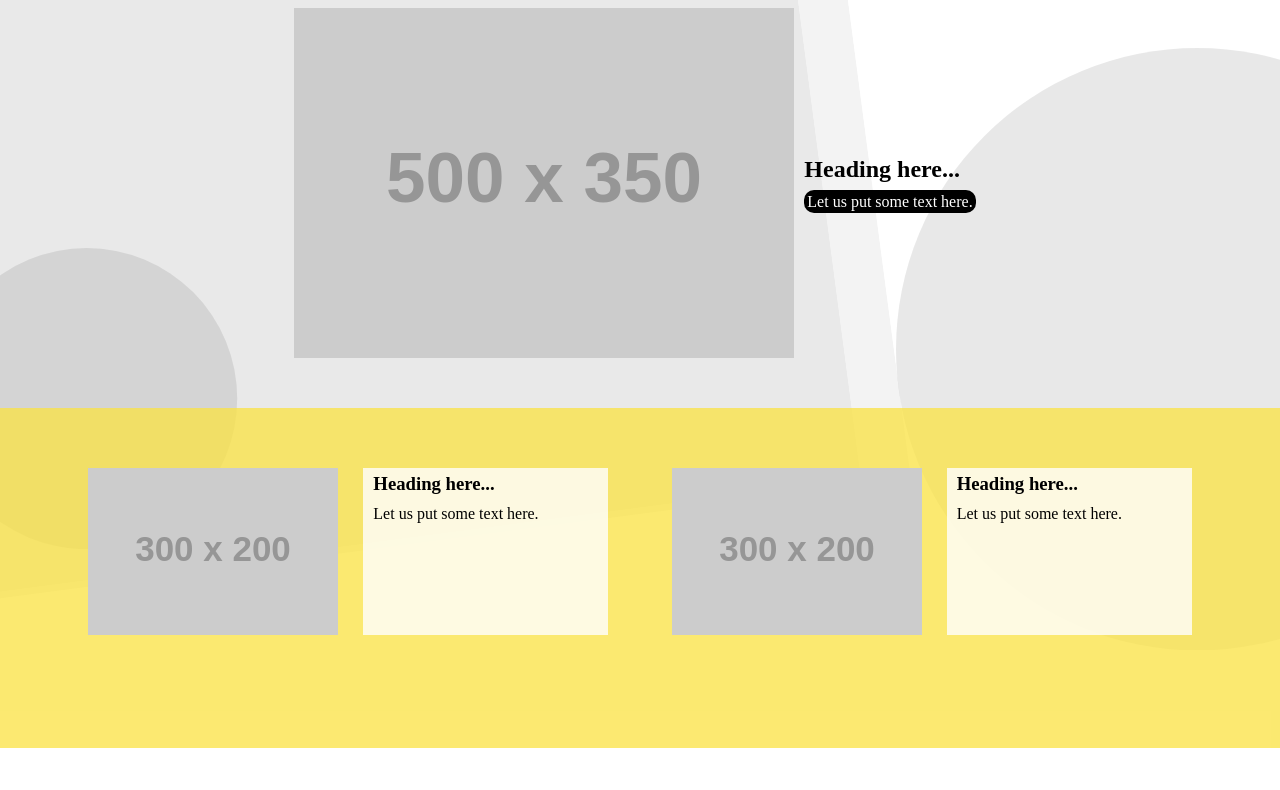
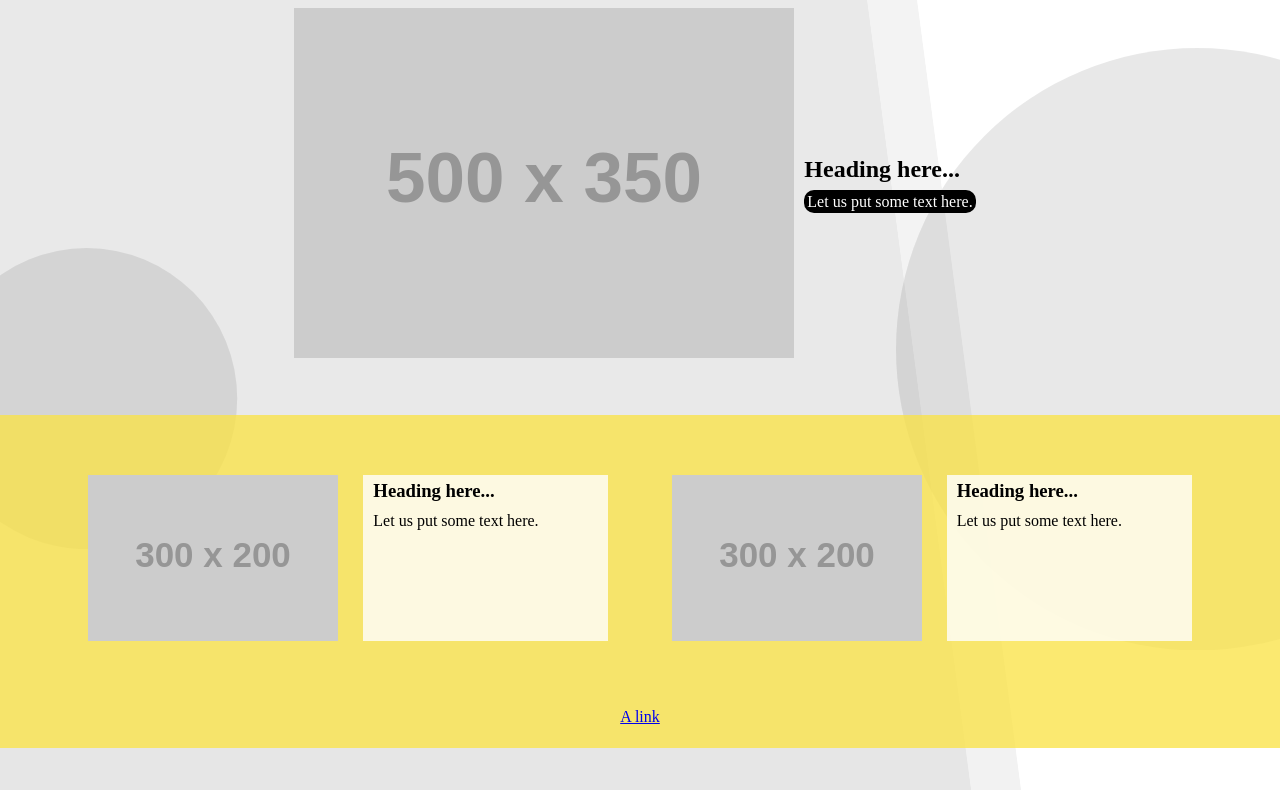
Before and after one commit to hodgsond/layout-2, a plain HTML site: page index.html in a window 1280 px wide. Shown: the part 52-842 px from the top of the page. Before the commit the page ends 800 px from the top, so only its background shows below. Drawn offline with Linux system fonts and the light colour scheme; placeholder pictures from the web are drawn by us.

Commit message:
Update flex
Update to flex grow, added a link to the footer, and change a few names and positions.

```diff
--- a/index.html
+++ b/index.html
@@ -24,7 +24,7 @@
  		</div>
  	</header>
 
- 	<section class="main">
+ 	<main>
  		<div class="inner-column">
  			<img src="https://via.placeholder.com/500x350/000000/FFFFFF/?text=Image" alt="Image">
  			<div class="caption">
@@ -35,7 +35,7 @@
  		<div class="bonus">
  			<h3><span>Some bonus thing</span></h3>
  		</div>
- 	</section>
+ 	</main>
 
  	<section class="content">
  		<div class="inner-column">
@@ -60,7 +60,7 @@
  	</section>
 
  	<footer>
-
+ 		<a href="#"><span>A link</span></a>
  	</footer>
 </body>
 </html>
--- a/resources/styles/style.css
+++ b/resources/styles/style.css
@@ -25,8 +25,8 @@ html {
 body {
 	display: flex;
 	flex-flow: column nowrap;
-	height: 100vh;
-	width: 100vw;
+	min-height: 100vh;
+	min-width: 100vw;
 }
 
 
@@ -67,19 +67,20 @@ h2, h3, p {
 	flex-flow: column nowrap;
 }
 
-.main p span {
+main p span {
 	background-color: black;
 	color: white;
 	border-radius: 10px;
 	padding: 3px;
 }
 
-.main {
+main {
 	background-color: var(--main-color);
 	padding: 60px 25px 50px 25px;
+	flex-grow: 1;
 }
 
-.main img {
+main img {
 	max-width: 400px;
 	height: auto;
 }
@@ -95,6 +96,7 @@ h2, h3, p {
 .content {
 	background-color: var(--content-color);
 	padding: 25px 0px;
+	flex-grow: 1;
 }
 
 .content img {
@@ -112,7 +114,8 @@ h2, h3, p {
 
 footer {
 	background-color: var(--footer-color);
-	flex: 1 1 50px;
+	height: 40px;
+	text-align: center;
 }
 
 @media (min-width: 750px) {
@@ -135,7 +138,7 @@ footer {
 		z-index: -1;
 	}
 
-	.main .inner-column {
+	main .inner-column {
 		flex-flow: row-reverse wrap;
 		align-items: center;
 		justify-content: center;
@@ -187,10 +190,10 @@ footer {
 	#square1 {
 		display: inline;
 		position: absolute;
-		width: 1000px;
-		max-height: 1000px;
+		min-width: 1500px;
+		max-height: 1500px;
 		top: -400px;
-		left: -200px;
+		left: -600px;
 		fill: var(--svg-fill-square);
 		transform: rotate(-7.5deg);
 		z-index: -2;
@@ -199,20 +202,20 @@ footer {
 	#square2 {
 		display: inline;
 		position: absolute;
-		width: 1000px;
-		max-height: 1000px;
+		min-width: 1500px;
+		max-height: 1500px;
 		top: -400px;
-		left: -150px;
+		left: -550px;
 		fill: var(--svg-fill-square);
 		transform: rotate(-7.5deg);
 		z-index: -3;
 	}
 
-	.main .inner-column {
+	main .inner-column {
 		flex-flow: row nowrap;
 	}
 
-	.main img {
+	main img {
 		max-width: 500px;
 	}
 
```
